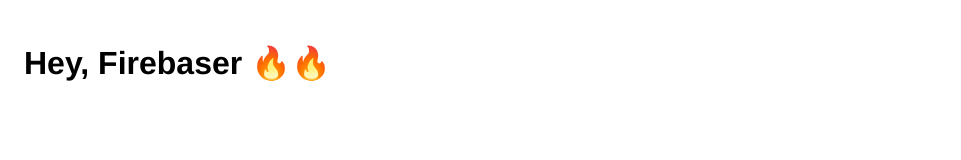
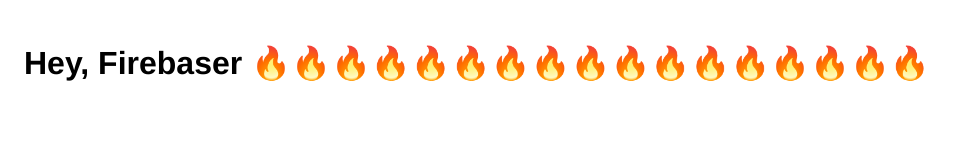
Before and after one commit to FirebaseThailand/FirebaseStudyJam2021, a plain HTML site: page public/index.html in a window 1280 px wide. Shown: the whole page, without its empty margins (0-961 px from the left). Drawn offline with Linux system fonts and the light colour scheme.

Commit message:
Hot feature!

```diff
--- a/public/index.html
+++ b/public/index.html
@@ -10,6 +10,6 @@
     </style>
   </head>
   <body>
-    <h1 class="title">Hey, Firebaser 🔥🔥</h1>
+    <h1 class="title">Hey, Firebaser 🔥🔥🔥🔥🔥🔥🔥🔥🔥🔥🔥🔥🔥🔥🔥🔥🔥</h1>
   </body>
 </html>
```
Also changed, not shown: 2 other files.
